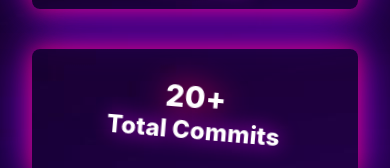
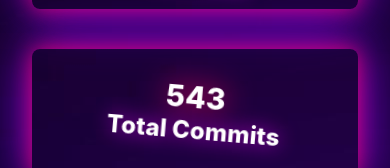
Before and after one commit to Nazrul144/nazrul-portfolio, a Next.js app: page / in a window 390 px wide. Shown: the part 1263-1431 px from the top of the page. Built offline with nearby package versions, Linux system fonts and the light colour scheme.

Commit message:
responsive issue solve and ready to deploy now

```diff
--- a/src/components/homePage/Header.jsx
+++ b/src/components/homePage/Header.jsx
@@ -395,7 +395,7 @@
                 transition={{ repeat: Infinity, duration: 6, ease: "easeInOut" }}
                 style={{ originX: 0.5, originY: 0.5 }}
               >
-                <h1 className="text-center text-3xl font-extrabold text-white drop-shadow-[0_0_15px_rgb(255,0,100)]">20+</h1>
+                <h1 className="text-center text-3xl font-extrabold text-white drop-shadow-[0_0_15px_rgb(255,0,100)]">543</h1>
                 <h1 className="text-center text-2xl font-extrabold text-white drop-shadow-[0_0_10px_rgb(180,0,200)]">
                   Total Commits
                 </h1>
```
